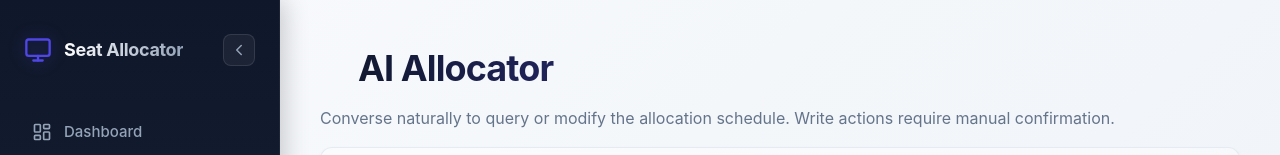
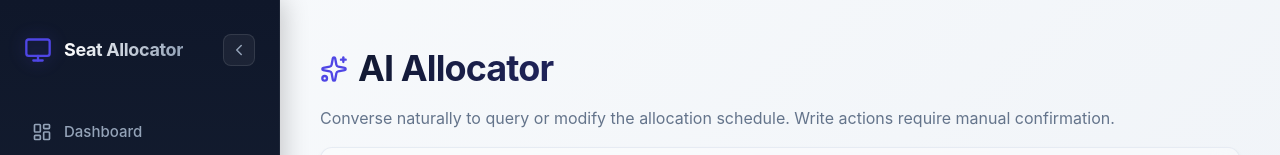
Before and after one commit to Shashwath-K/seat_allocator_dbms, a React (Vite) app in the folder frontend/: page /ai in a window 1280 px wide. Shown: the top 155 px of the page. Built offline with nearby package versions, Linux system fonts and the light colour scheme.

Commit message:
CI-05: Final Stages of refinement

```diff
--- a/frontend/src/pages/AIAllocator.jsx
+++ b/frontend/src/pages/AIAllocator.jsx
@@ -94,7 +94,7 @@ const AIAllocator = () => {
         <div className="fade-in" style={{ display: 'flex', flexDirection: 'column', height: 'calc(100vh - 110px)' }}>
             <header className="page-header" style={{ marginBottom: 16 }}>
                 <h1 className="page-title" style={{ display: 'flex', alignItems: 'center', gap: 10 }}>
-                    <Sparkles size={28} color="var(--primary-color)" /> AI Allocator
+                    <Sparkles size={28} color="var(--primary)" /> AI Allocator
                 </h1>
                 <p className="page-subtitle">Converse naturally to query or modify the allocation schedule. Write actions require manual confirmation.</p>
             </header>
```
